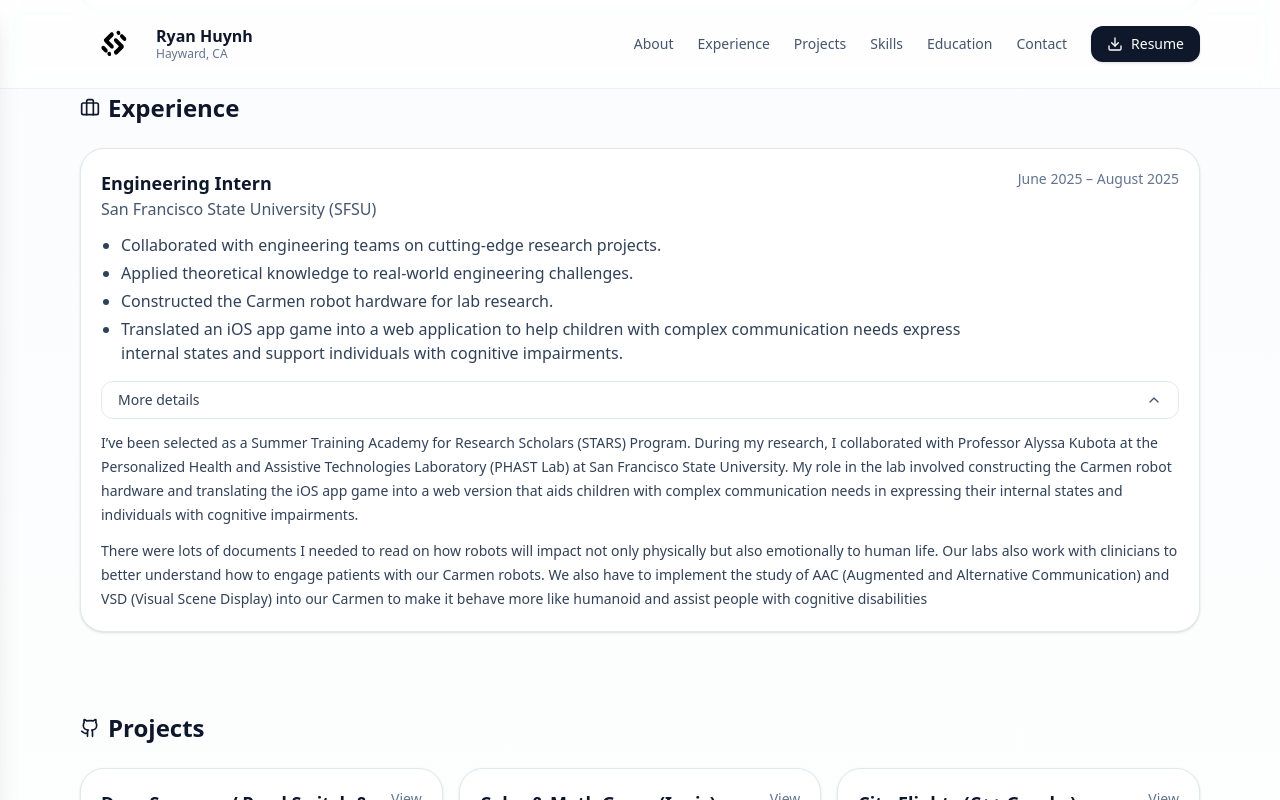
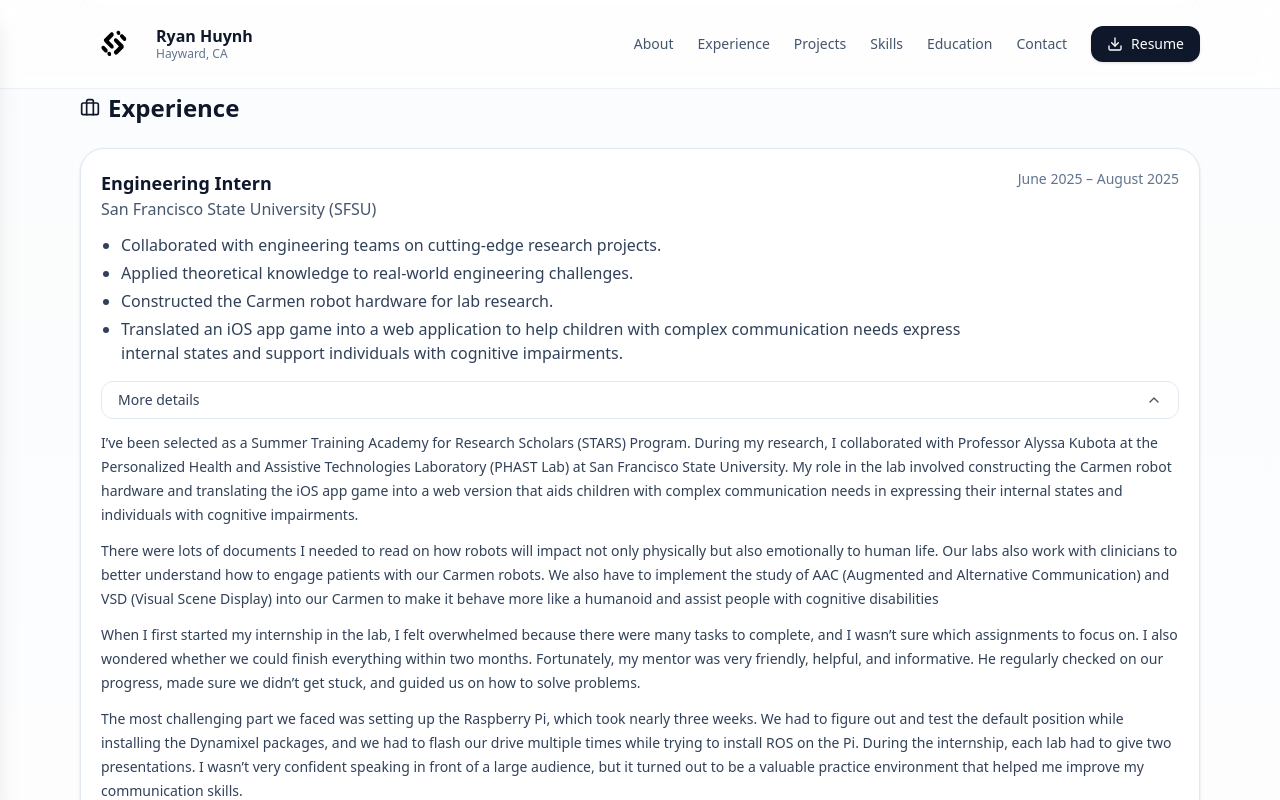
Before and after one commit to ryanhuynh02/ryan-portfolio, a Next.js app: page / in a window 1280 px wide. Both pictures are taken after a click on the button "More details". Shown: the part 1455-2255 px from the top of the page. Built offline with nearby package versions, Linux system fonts and the light colour scheme.

Commit message:
Add text Experience section

```diff
--- a/src/app/page.tsx
+++ b/src/app/page.tsx
@@ -143,7 +143,13 @@ function ExperienceMoreSFSU() {
           <p>
             There were lots of documents I needed to read on how robots will impact not only physically but also emotionally to human life.
             Our labs also work with clinicians to better understand how to engage patients with our Carmen robots. We also have to implement the study of
-            AAC (Augmented and Alternative Communication) and VSD (Visual Scene Display) into our Carmen to make it behave more like humanoid and assist people with cognitive disabilities
+            AAC (Augmented and Alternative Communication) and VSD (Visual Scene Display) into our Carmen to make it behave more like a humanoid and assist people with cognitive disabilities
+          </p>
+          <p>
+            When I first started my internship in the lab, I felt overwhelmed because there were many tasks to complete, and I wasn’t sure which assignments to focus on. I also wondered whether we could finish everything within two months. Fortunately, my mentor was very friendly, helpful, and informative. He regularly checked on our progress, made sure we didn’t get stuck, and guided us on how to solve problems.
+          </p>
+          <p>
+            The most challenging part we faced was setting up the Raspberry Pi, which took nearly three weeks. We had to figure out and test the default position while installing the Dynamixel packages, and we had to flash our drive multiple times while trying to install ROS on the Pi. During the internship, each lab had to give two presentations. I wasn’t very confident speaking in front of a large audience, but it turned out to be a valuable practice environment that helped me improve my communication skills.
           </p>
         </div>
       )}
```
